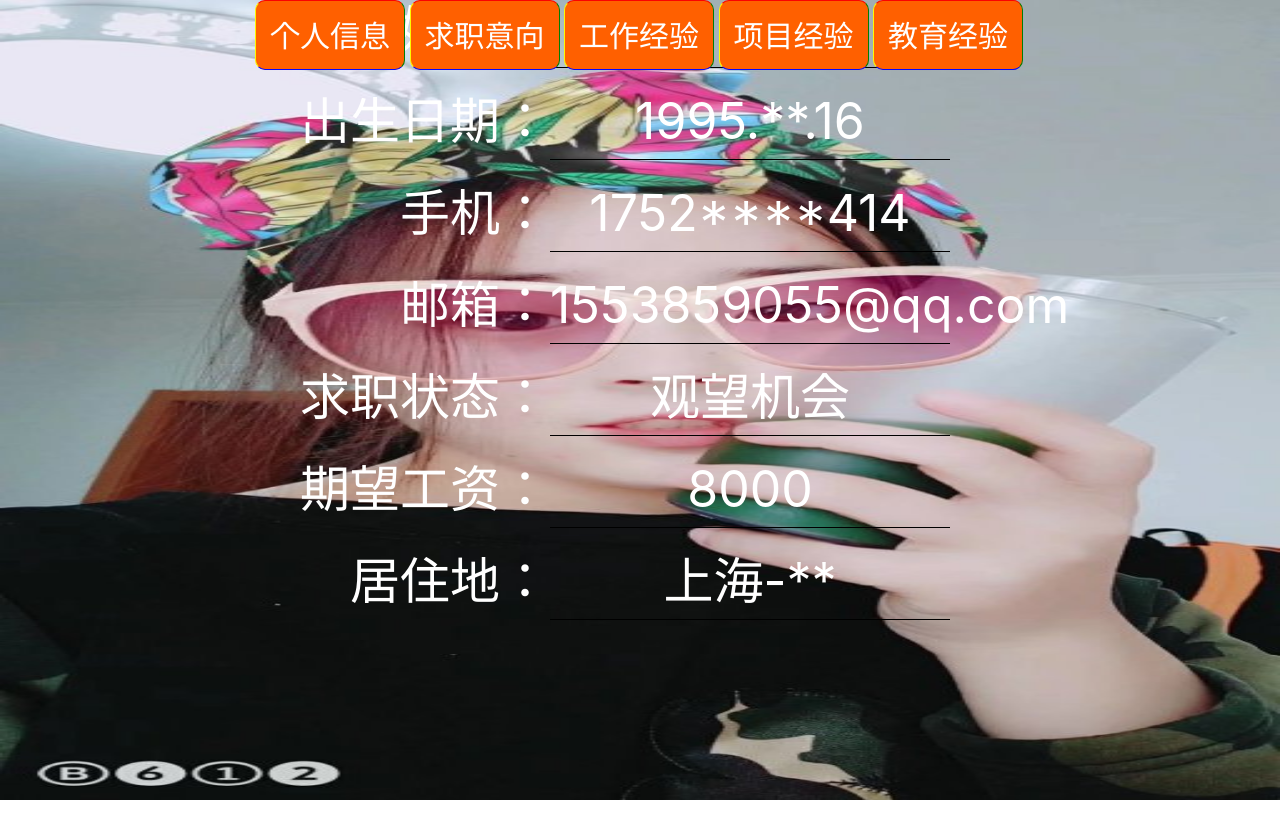
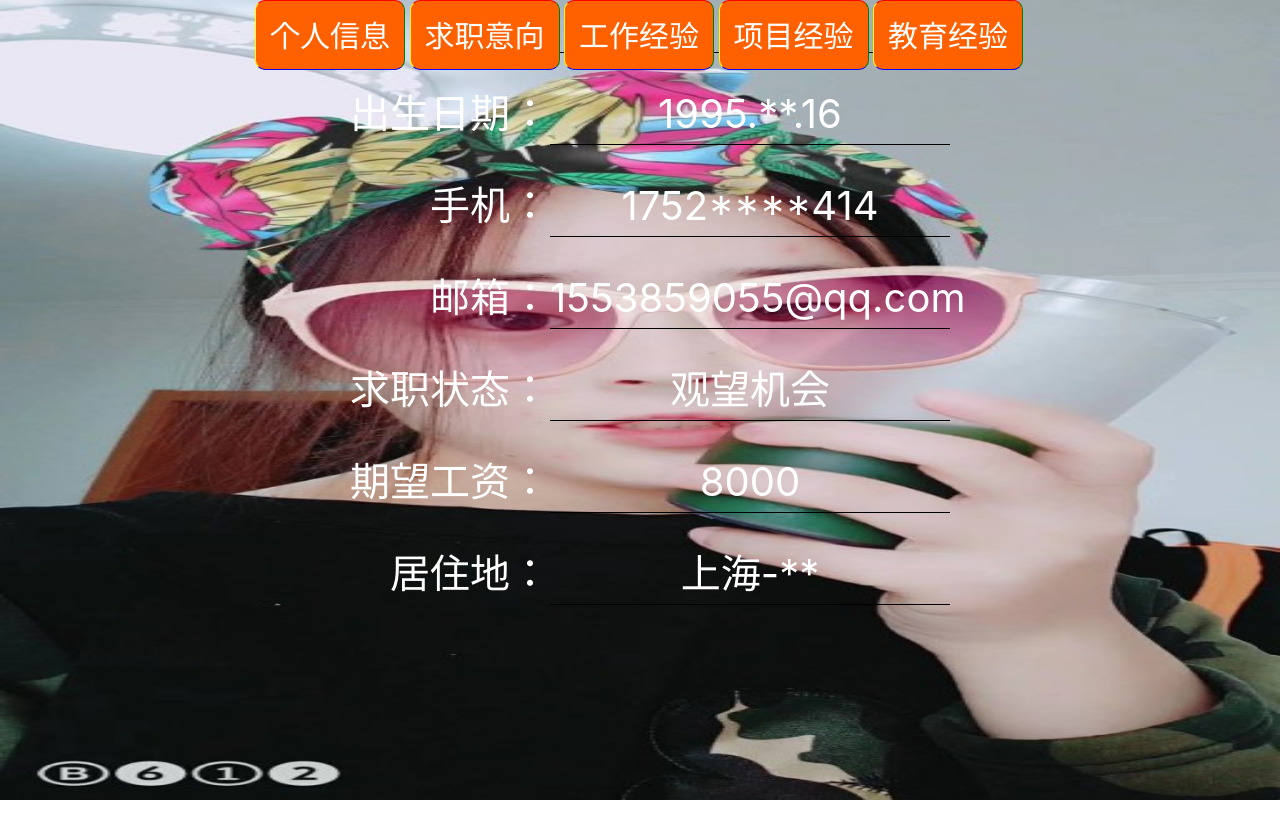
Before and after one commit to shanyaqi0815/jobresume, a plain HTML site: page index.html in a window 1280 px wide. Both pictures are taken after a click on the item "个人信息". Drawn offline with Linux system fonts and the light colour scheme.

Commit message:
first commit

```diff
--- a/index.html
+++ b/index.html
@@ -22,7 +22,7 @@
 			}
 			.synopsis{
 				width: 800px;height: 1000px;
-				margin-left: -400px;margin-top: -500px;font-size: 50px;
+				margin-left: -400px;margin-top: -500px;font-size: 40px;
 			}
 
 			.synopsis,.intension,.experience,.projectExperience,.educationExperience{
@@ -126,6 +126,7 @@
 				opacity: 0;
 				transition: all 1s;
 			}
+
 			.intension .line2 > div > p:nth-child(1),
 			.experience .line3 > p:nth-child(1),
 			.projectExperience .line4 > p:nth-child(1),
```
